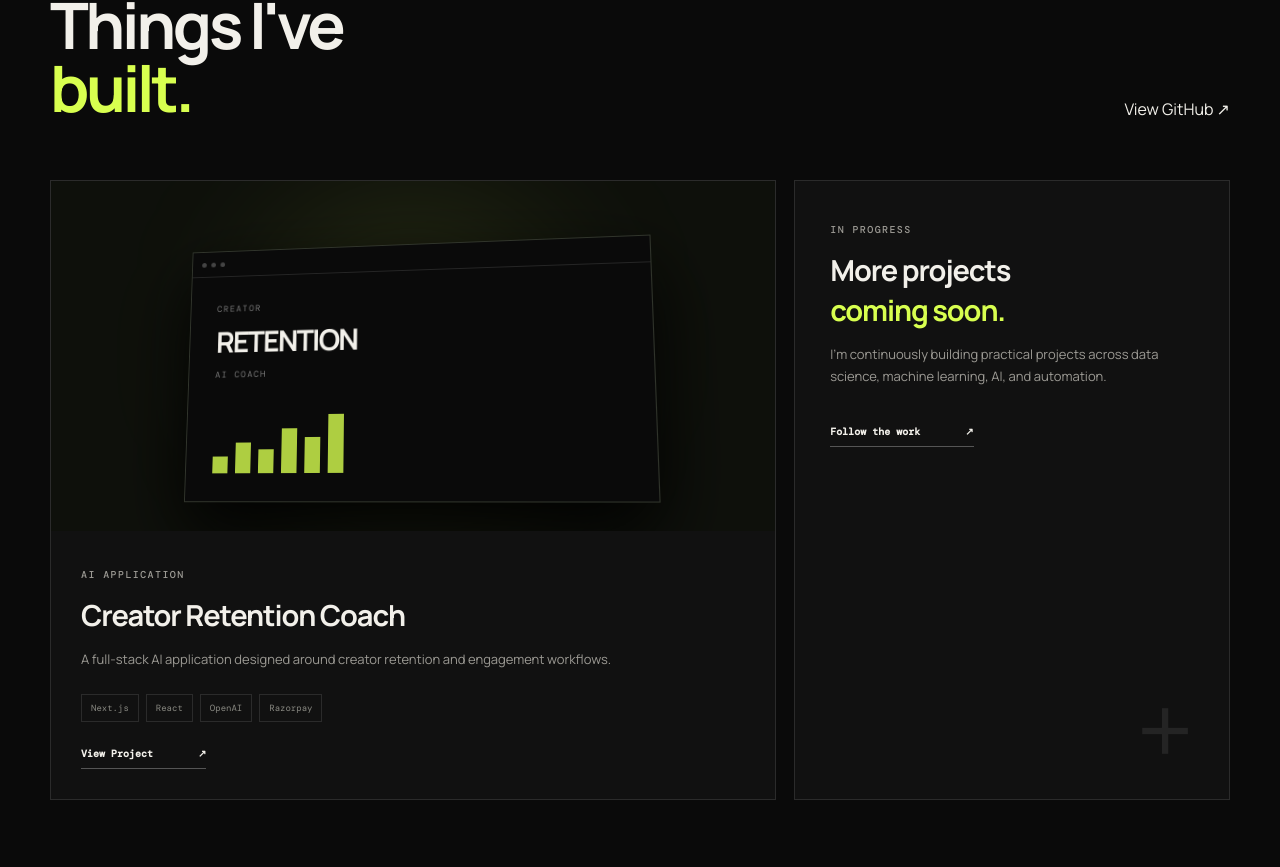
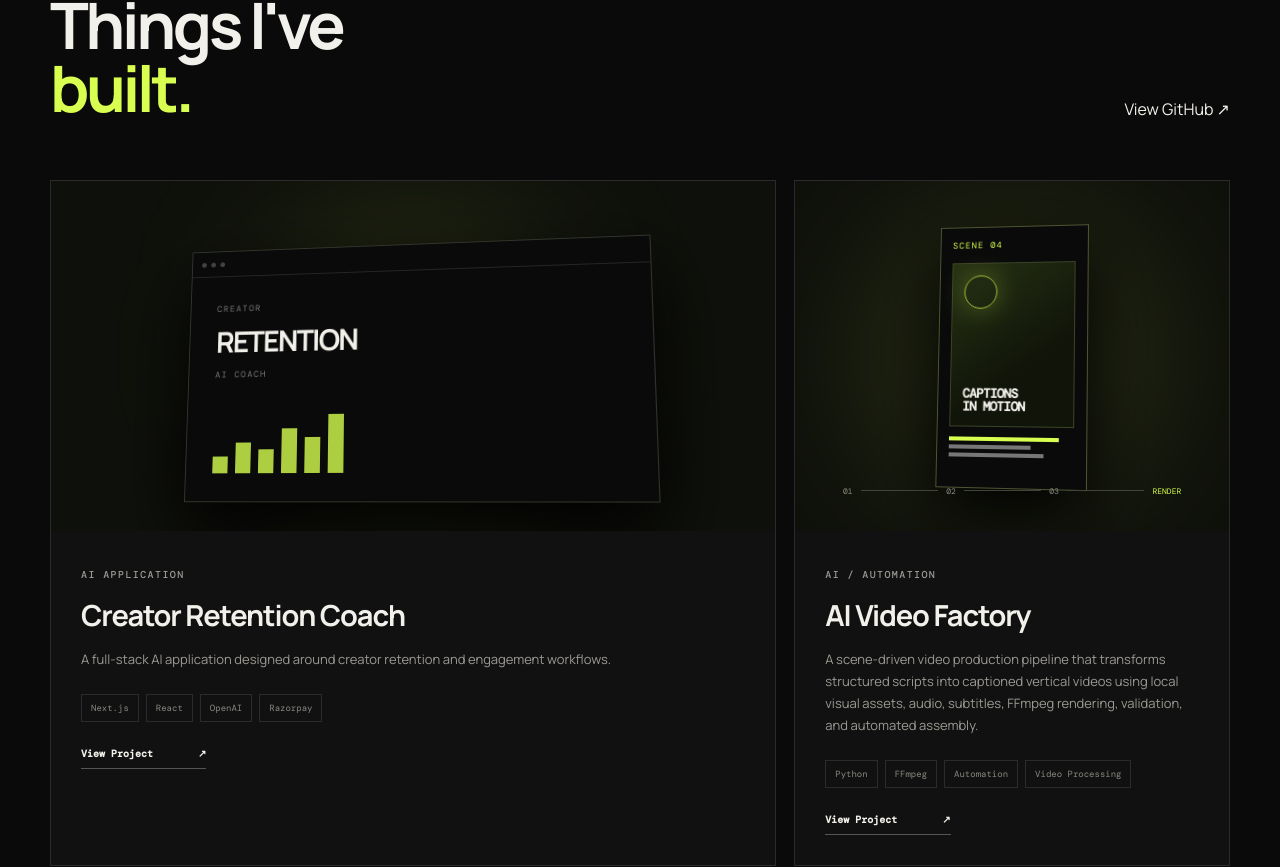
Before and after one commit to tafeemamair/portfolio-website, a Next.js app: page / in a window 1280 px wide. Shown: the part 3058-3925 px from the top of the page. Built offline with nearby package versions, Linux system fonts and the light colour scheme.

Commit message:
Add AI Video Factory to portfolio

```diff
--- a/app/globals.css
+++ b/app/globals.css
@@ -92,6 +92,16 @@ em { font-style: normal; color: var(--accent); }
 .mini-chart { height: 70px; display: flex; align-items: end; gap: 8px; margin-top: 25px; }
 .mini-chart b { width: 16px; background: var(--accent); opacity: .8; }
 .mini-chart b:nth-child(1) { height: 25%; }.mini-chart b:nth-child(2) { height: 45%; }.mini-chart b:nth-child(3) { height: 35%; }.mini-chart b:nth-child(4) { height: 65%; }.mini-chart b:nth-child(5) { height: 52%; }.mini-chart b:nth-child(6) { height: 85%; }
+.video-factory-art { position: relative; height: 100%; display: flex; align-items: center; justify-content: center; }
+.video-factory-phone { position: relative; z-index: 1; width: 152px; height: 264px; padding: 12px; border: 1px solid #4c5533; background: #0a0a0a; box-shadow: 0 28px 70px #000; transform: perspective(900px) rotateY(-10deg) rotateX(5deg); }
+.video-factory-label { display: block; color: var(--accent); font: 9px "DM Mono", monospace; letter-spacing: .12em; }
+.video-factory-frame { height: 166px; margin-top: 12px; padding: 12px; background: linear-gradient(145deg, #263114, #101409 65%); border: 1px solid #3b4328; display: flex; flex-direction: column; justify-content: space-between; }
+.video-factory-frame i { width: 34px; height: 34px; display: block; border: 1px solid rgba(216,255,79,.7); border-radius: 50%; box-shadow: 0 0 28px rgba(216,255,79,.3); }
+.video-factory-frame b { font: 700 13px/1.05 "DM Mono", monospace; letter-spacing: -.06em; }
+.video-factory-captions { margin-top: 10px; display: grid; gap: 4px; }
+.video-factory-captions span { height: 4px; background: #777; }.video-factory-captions span:nth-child(1) { width: 88%; background: var(--accent); }.video-factory-captions span:nth-child(2) { width: 66%; }.video-factory-captions span:nth-child(3) { width: 76%; }
+.video-factory-timeline { position: absolute; z-index: 2; left: 11%; right: 11%; bottom: 10%; display: flex; align-items: center; gap: 8px; color: #8c8c82; font: 8px "DM Mono", monospace; }
+.video-factory-timeline i { flex: 1; height: 1px; background: #414438; }.video-factory-timeline b { color: var(--accent); font: 8px "DM Mono", monospace; }
 .project-content { padding: 30px; }
 .project-content h3, .coming-soon h3 { font-size: 29px; letter-spacing: -.04em; margin: 12px 0; }
 .project-content p, .coming-soon p { color: var(--muted); font-size: 13px; line-height: 1.7; max-width: 600px; }
--- a/app/page.js
+++ b/app/page.js
@@ -39,6 +39,14 @@ const projects = [
       "A full-stack AI application designed around creator retention and engagement workflows.",
     tech: ["Next.js", "React", "OpenAI", "Razorpay"],
     href: "https://github.com/tafeemamair/creator-retention-coach",
+  },
+  {
+    tag: "AI / AUTOMATION",
+    title: "AI Video Factory",
+    description:
+      "A scene-driven video production pipeline that transforms structured scripts into captioned vertical videos using local visual assets, audio, subtitles, FFmpeg rendering, validation, and automated assembly.",
+    tech: ["Python", "FFmpeg", "Automation", "Video Processing"],
+    href: "https://github.com/tafeemamair/ai-video-factory",
   },
 ];
 
@@ -154,6 +162,16 @@ export default function Home() {
             <article className="project-card" key={project.title}>
               <div className="project-art">
                 <div className="project-glow" />
+                {project.title === "AI Video Factory" ? (
+                  <div className="video-factory-art" aria-hidden="true">
+                    <div className="video-factory-phone">
+                      <span className="video-factory-label">SCENE 04</span>
+                      <div className="video-factory-frame"><i /><b>CAPTIONS<br />IN MOTION</b></div>
+                      <div className="video-factory-captions"><span /><span /><span /></div>
+                    </div>
+                    <div className="video-factory-timeline"><span>01</span><i /><span>02</span><i /><span>03</span><i /><b>RENDER</b></div>
+                  </div>
+                ) : (
                   <div className="project-window">
                     <div className="window-bar"><i /><i /><i /></div>
                     <div className="window-body">
@@ -163,6 +181,7 @@ export default function Home() {
                       <div className="mini-chart"><b /><b /><b /><b /><b /><b /></div>
                     </div>
                   </div>
+                )}
               </div>
               <div className="project-content">
                 <span className="project-tag">{project.tag}</span>
```
Lines whose indentation alone changed are shown as unchanged.
